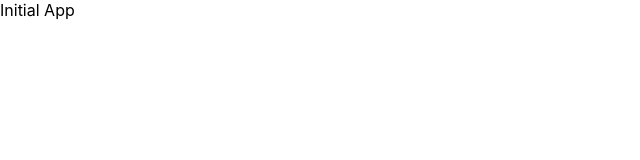
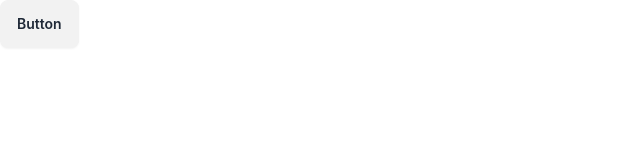
Before and after one commit to umutural02/massive-bioinformatics-fe-assesment, a React (Create React App) app: page / in a window 1280 px wide. Shown: the top 160 px of the page, without its empty margins (0-640 px from the left). Built offline with nearby package versions, Linux system fonts and the light colour scheme.

Commit message:
Add Tailwind CSS configuration, dependencies and DaisyUI

```diff
--- a/package.json
+++ b/package.json
@@ -4,6 +4,8 @@
   "homepage": "https://umutural02.github.io/massive-bioinformatics-fe-assesment",
   "private": true,
   "dependencies": {
+    "@headlessui/react": "^2.1.2",
+    "@heroicons/react": "^2.1.4",
     "@testing-library/jest-dom": "^5.17.0",
     "@testing-library/react": "^13.4.0",
     "@testing-library/user-event": "^13.5.0",
@@ -39,6 +41,8 @@
     ]
   },
   "devDependencies": {
-    "gh-pages": "^6.1.1"
+    "daisyui": "^4.12.10",
+    "gh-pages": "^6.1.1",
+    "tailwindcss": "^3.4.4"
   }
 }
--- a/src/App.js
+++ b/src/App.js
@@ -1,7 +1,7 @@
 function App() {
   return (
     <div className="App">
-      Initial App
+      <button class="btn">Button</button>
     </div>
   );
 }
--- a/src/index.css
+++ b/src/index.css
@@ -1,3 +1,7 @@
+@tailwind base;
+@tailwind components;
+@tailwind utilities;
+
 body {
   margin: 0;
   font-family: -apple-system, BlinkMacSystemFont, 'Segoe UI', 'Roboto', 'Oxygen',
--- /dev/null
+++ b/tailwind.config.js
@@ -0,0 +1,12 @@
+/** @type {import('tailwindcss').Config} */
+module.exports = {
+  content: [
+    "./src/**/*.{js,jsx,ts,tsx}",
+  ],
+  theme: {
+    extend: {},
+  },
+  plugins: [
+    require('daisyui'),
+  ],
+}
```
Also changed, not shown: 1 other file (tests, documents, lock files or other folders).
